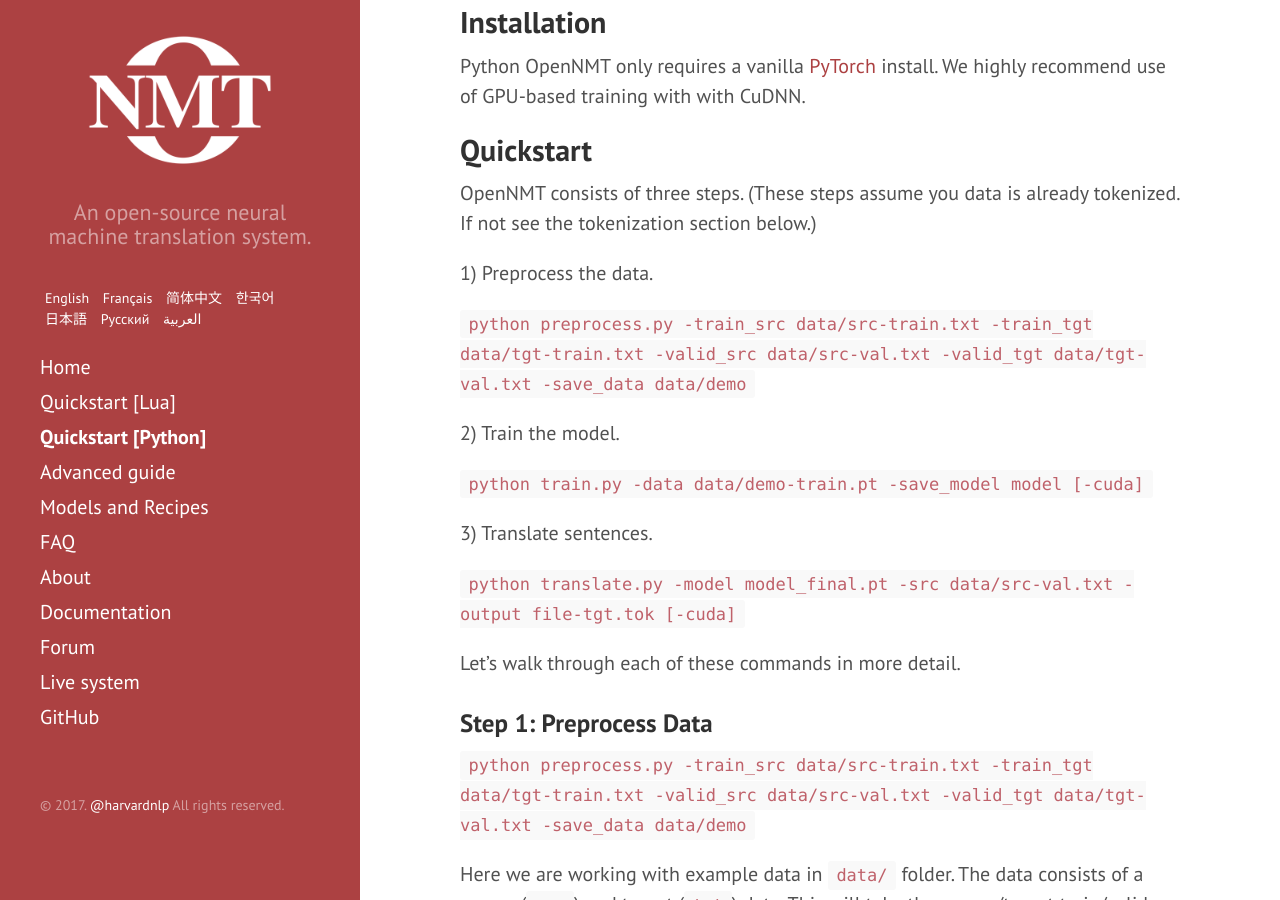
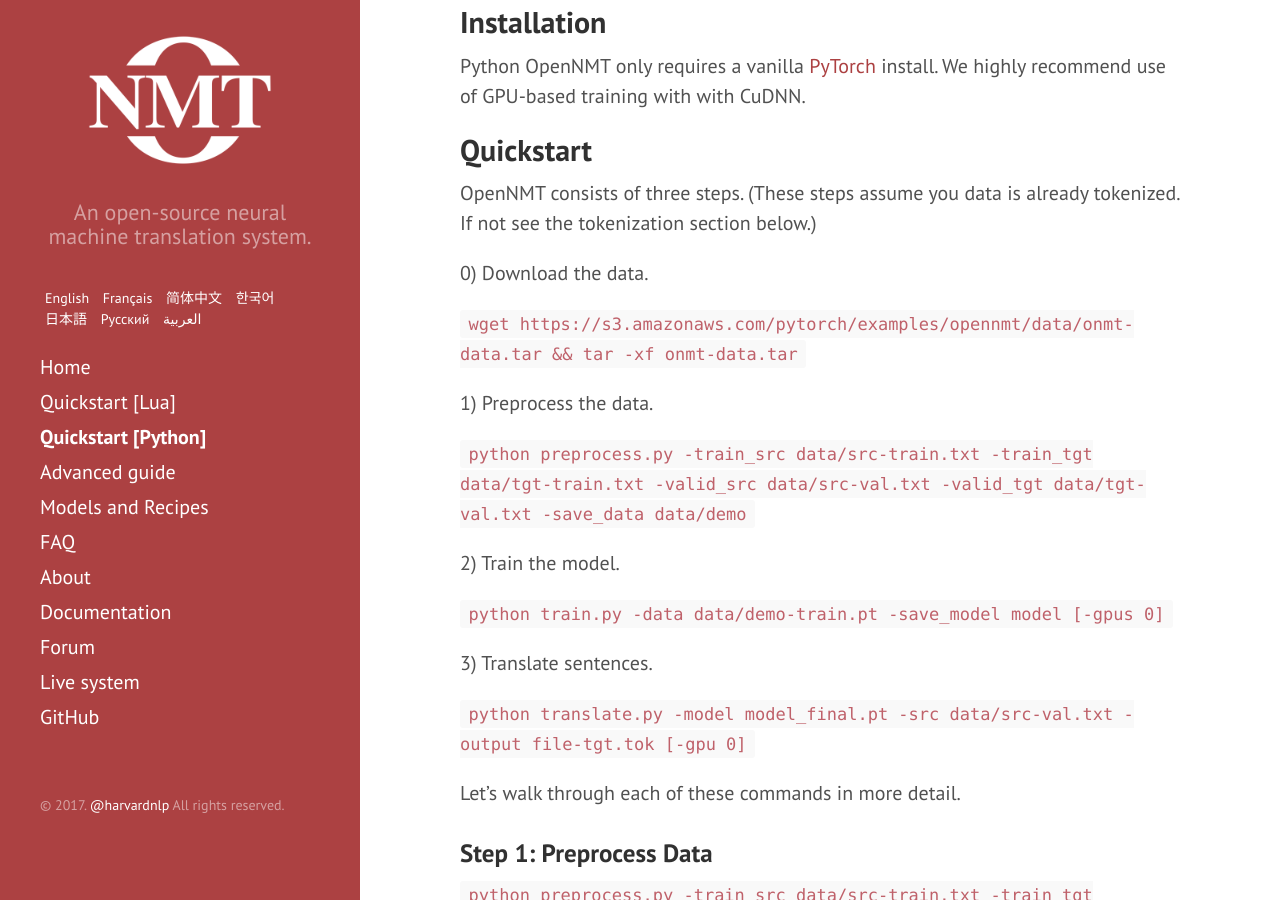
Before and after one commit to OpenNMT/opennmt.github.io, a Jekyll site: the page built from PythonGuide.md, in a window 1280 px wide and 900 px high, scrolled down 507 px. Built offline with Jekyll 4.4.1, drawn with Linux system fonts in a browser that asks for light colours; some of the changed text lies outside the part shown.

Commit message:
Update Python guide to match recent changes

````diff
--- a/PythonGuide.md
+++ b/PythonGuide.md
@@ -20,6 +20,9 @@ Python OpenNMT only requires a vanilla <a href="http://pytorch.org">PyTorch</a>
 
 OpenNMT consists of three steps. (These steps assume you data is already tokenized. If not see the tokenization section below.)
 
+0) Download the data.
+
+```wget https://s3.amazonaws.com/pytorch/examples/opennmt/data/onmt-data.tar && tar -xf onmt-data.tar```
 
 1) Preprocess the data.
 
@@ -27,11 +30,11 @@ OpenNMT consists of three steps. (These steps assume you data is already tokeniz
 
 2) Train the model.
 
-`python train.py -data data/demo-train.pt -save_model model [-cuda]`
+`python train.py -data data/demo-train.pt -save_model model [-gpus 0]`
 
 3) Translate sentences.
 
-`python translate.py -model model_final.pt -src data/src-val.txt -output file-tgt.tok [-cuda]`
+`python translate.py -model model_final.pt -src data/src-val.txt -output file-tgt.tok [-gpu 0]`
 
 Let's walk through each of these commands in more detail.
 
@@ -94,13 +97,13 @@ Internally the system never touches the words themselves, but uses these indices
 The main train command is quite simple. Minimally it takes a data file
 and a save file.  This will run the default model, which consists of a
 2-layer LSTM with 500 hidden units on both the encoder/decoder. You
-can also add `-cuda` to use a GPU.
+can also add `-gpus 0` to use the first GPU.
 
 
 
 ### Step 3: Translate
 
-`python translate.py -model demo-model_final.pt -src data/src-val.txt -output file-tgt.tok [-cuda]`
+`python translate.py -model demo-model_final.pt -src data/src-val.txt -output file-tgt.tok [-gpu 0]`
 
 Now you have a model which you can use to predict on new data. We do this by running beam search.
 
````
